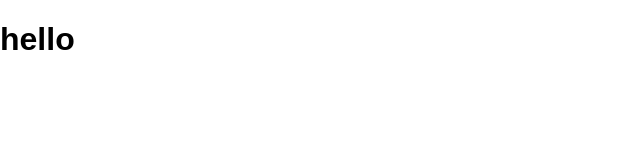
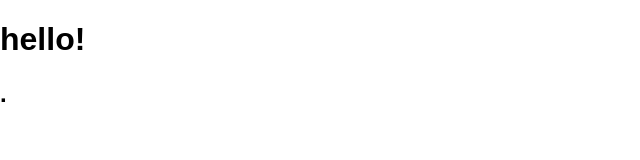
Before and after one commit to 5ftkiersten/example, a plain HTML site: page index.html in a window 1280 px wide. Shown: the full height of the page, 0-640 px from the left. Drawn offline with nearby package versions, Linux system fonts and the light colour scheme; files that its build step writes are made by us from their sources.

Commit message:
modify text

```diff
--- a/index.html
+++ b/index.html
@@ -13,7 +13,8 @@
     </head>
     <body>
 
-<h1>hello</h1>
+<h1>hello!</h1>
+<h2>.<h2>
 
         <script src="//ajax.googleapis.com/ajax/libs/jquery/1.9.1/jquery.min.js"></script>
         <script>window.jQuery || document.write('<script src="js/dist/jquery-1.9.1.min.js"><\/script>')</script>
```
